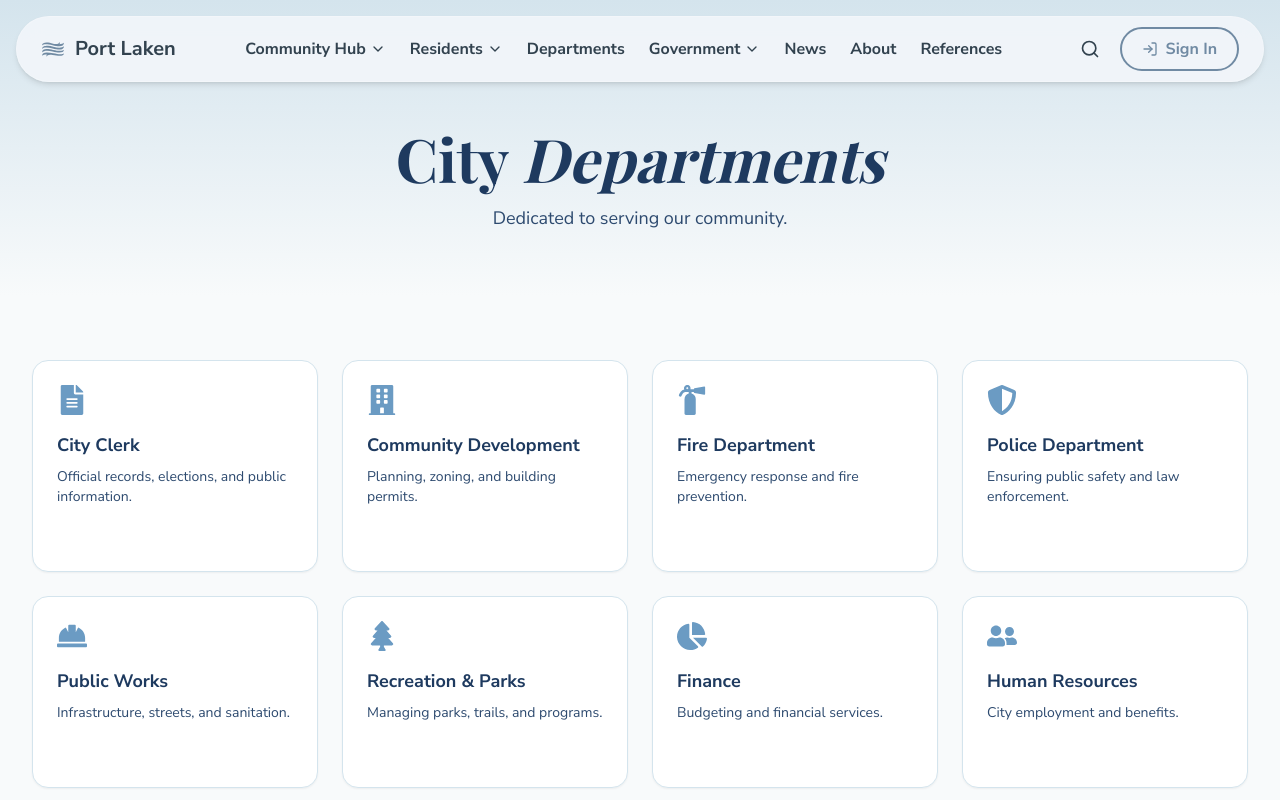
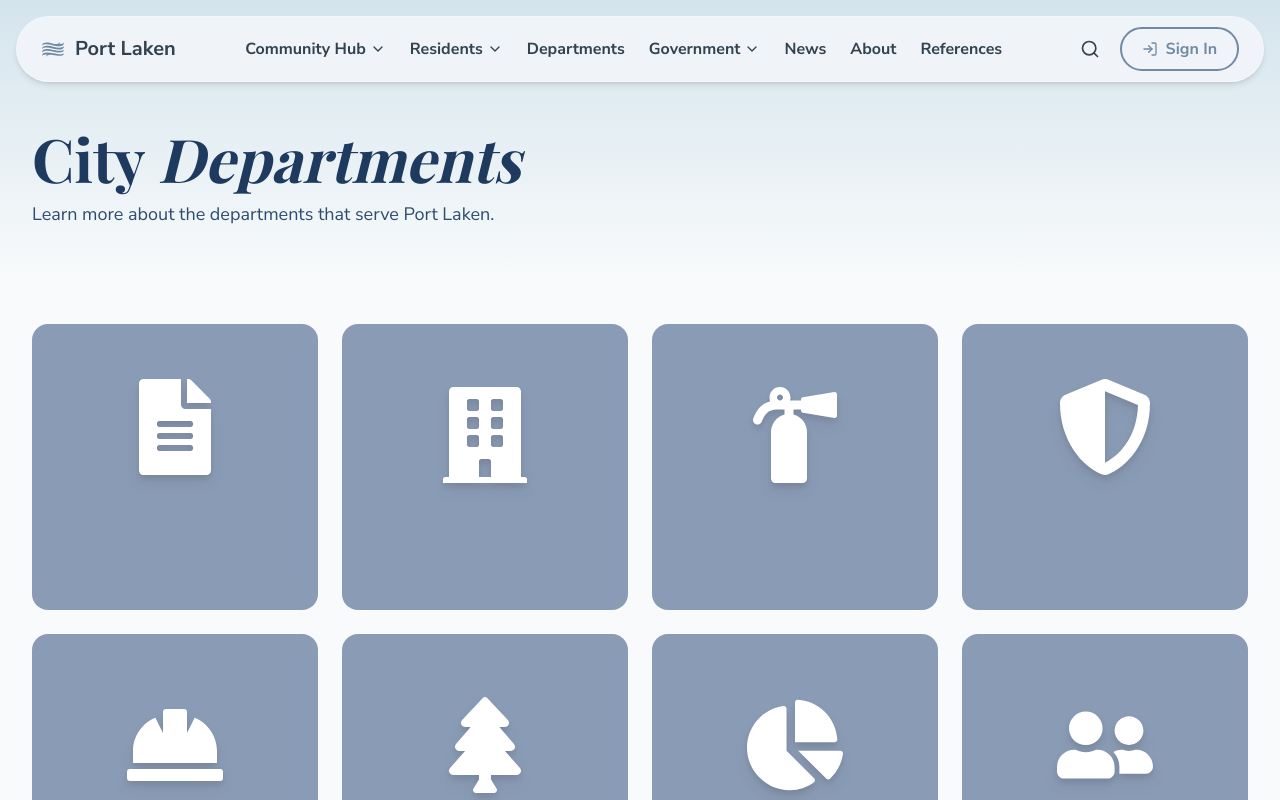
Before and after one commit to CleeYOpro/portLakenWeb, a Next.js app: page /departments in a window 1280 px wide. Shown: the top 800 px of the page. Built offline with nearby package versions, Linux system fonts and the light colour scheme; a web font is replaced by a local one.

Commit message:
Some nice effects for departements (each one)

```diff
--- a/app/departments/page.tsx
+++ b/app/departments/page.tsx
@@ -18,21 +18,21 @@ export default function DepartmentsPage() {
   return (
     <>
       {/* Hero */}
-      <section className="pt-32 pb-16 bg-gradient-to-b from-port-mist to-port-cream text-center">
+      <section className="pt-32 pb-12 bg-gradient-to-b from-port-mist to-port-cream">
         <div className="max-w-7xl mx-auto px-4 sm:px-6 lg:px-8">
-          <h1 className="font-display text-5xl md:text-6xl font-bold text-port-navy mb-4 animate-fade-in-up">
+          <h1 className="font-display text-5xl md:text-6xl font-bold text-port-navy mb-3 animate-fade-in-up">
             City <span className="italic">Departments</span>
           </h1>
-          <p className="text-lg text-port-slate max-w-2xl mx-auto animate-fade-in-up delay-100">
-            Dedicated to serving our community.
+          <p className="text-lg text-port-slate max-w-2xl animate-fade-in-up delay-100">
+            Learn more about the departments that serve Port Laken.
           </p>
         </div>
       </section>
 
       {/* Departments Grid */}
-      <section className="py-16 bg-port-cream">
+      <section className="py-12 bg-port-cream">
         <div className="max-w-7xl mx-auto px-4 sm:px-6 lg:px-8">
-          <div className="grid sm:grid-cols-2 lg:grid-cols-4 gap-6 mb-20">
+          <div className="grid sm:grid-cols-2 lg:grid-cols-4 gap-6 mb-20 spotlight-grid">
             {departments.map((dept, index) => (
               <RevealOnScroll key={dept.title} className={`delay-${(index % 4) * 100}`}>
                 <DepartmentCard
--- a/app/globals.css
+++ b/app/globals.css
@@ -205,3 +205,21 @@ body {
 .delay-200 { animation-delay: 0.2s; }
 .delay-300 { animation-delay: 0.3s; }
 .delay-400 { animation-delay: 0.4s; }
+
+/* =========================
+   Spotlight Grid (Departments)
+========================= */
+.spotlight-grid:hover .department-card {
+  opacity: 0.45;
+  filter: brightness(0.7);
+  transition: all 0.5s cubic-bezier(0.4, 0, 0.2, 1);
+}
+
+.spotlight-grid .department-card {
+  transition: all 0.5s cubic-bezier(0.4, 0, 0.2, 1);
+}
+
+.spotlight-grid:hover .department-card:hover {
+  opacity: 1;
+  filter: brightness(1.05);
+}
--- a/components/DepartmentCard.tsx
+++ b/components/DepartmentCard.tsx
@@ -1,5 +1,4 @@
 import Link from "next/link";
-import { FaArrowRight } from "react-icons/fa";
 import { IconType } from "react-icons";
 
 interface DepartmentCardProps {
@@ -11,18 +10,20 @@ interface DepartmentCardProps {
 
 export default function DepartmentCard({ title, description, icon: Icon, href }: DepartmentCardProps) {
   return (
-    <Link href={href} className="block">
-      <div className="bg-white p-6 rounded-2xl border border-port-mist shadow-sm card-hover cursor-pointer group relative overflow-hidden">
-        <div className="absolute inset-0 bg-gradient-to-br from-port-sky/5 to-transparent opacity-0 group-hover:opacity-100 transition-opacity duration-500" />
-        <div className="relative">
-          <Icon className="text-port-sky mb-4 text-3xl group-hover:scale-110 transition-transform duration-300" />
-          <h3 className="font-bold text-lg text-port-navy mb-2 group-hover:text-port-sky transition-colors">
-            {title}
-          </h3>
-          <p className="text-sm text-port-slate mb-4">{description}</p>
-          <span className="inline-flex items-center gap-1 text-port-sky text-sm font-medium opacity-0 group-hover:opacity-100 transition-all duration-300 translate-y-2 group-hover:translate-y-0">
-            Learn more <FaArrowRight className="text-xs" />
-          </span>
+    <Link href={href} className="block department-card">
+      <div className="relative aspect-square bg-[#8a9bb5] rounded-2xl cursor-pointer group overflow-hidden flex flex-col items-center justify-center p-6 transition-all duration-500 hover:shadow-[0_0_40px_rgba(107,155,195,0.5)] hover:bg-[#7a8eaa] hover:scale-[1.03]">
+        {/* Spotlight glow overlay */}
+        <div className="absolute inset-0 rounded-2xl opacity-0 group-hover:opacity-100 transition-opacity duration-500 bg-[radial-gradient(circle_at_50%_40%,rgba(255,255,255,0.15)_0%,transparent_70%)]" />
+
+        {/* Icon */}
+        <div className="relative z-10 mb-4">
+          <Icon className="text-white text-7xl md:text-8xl drop-shadow-lg group-hover:scale-110 group-hover:drop-shadow-[0_0_20px_rgba(255,255,255,0.4)] transition-all duration-500" />
+        </div>
+
+        {/* Title - appears on hover */}
+        <div className="relative z-10 text-center opacity-0 group-hover:opacity-100 translate-y-3 group-hover:translate-y-0 transition-all duration-400">
+          <h3 className="font-bold text-lg text-white drop-shadow-md">{title}</h3>
+          <p className="text-white/70 text-xs mt-1">{description}</p>
         </div>
       </div>
     </Link>
```
